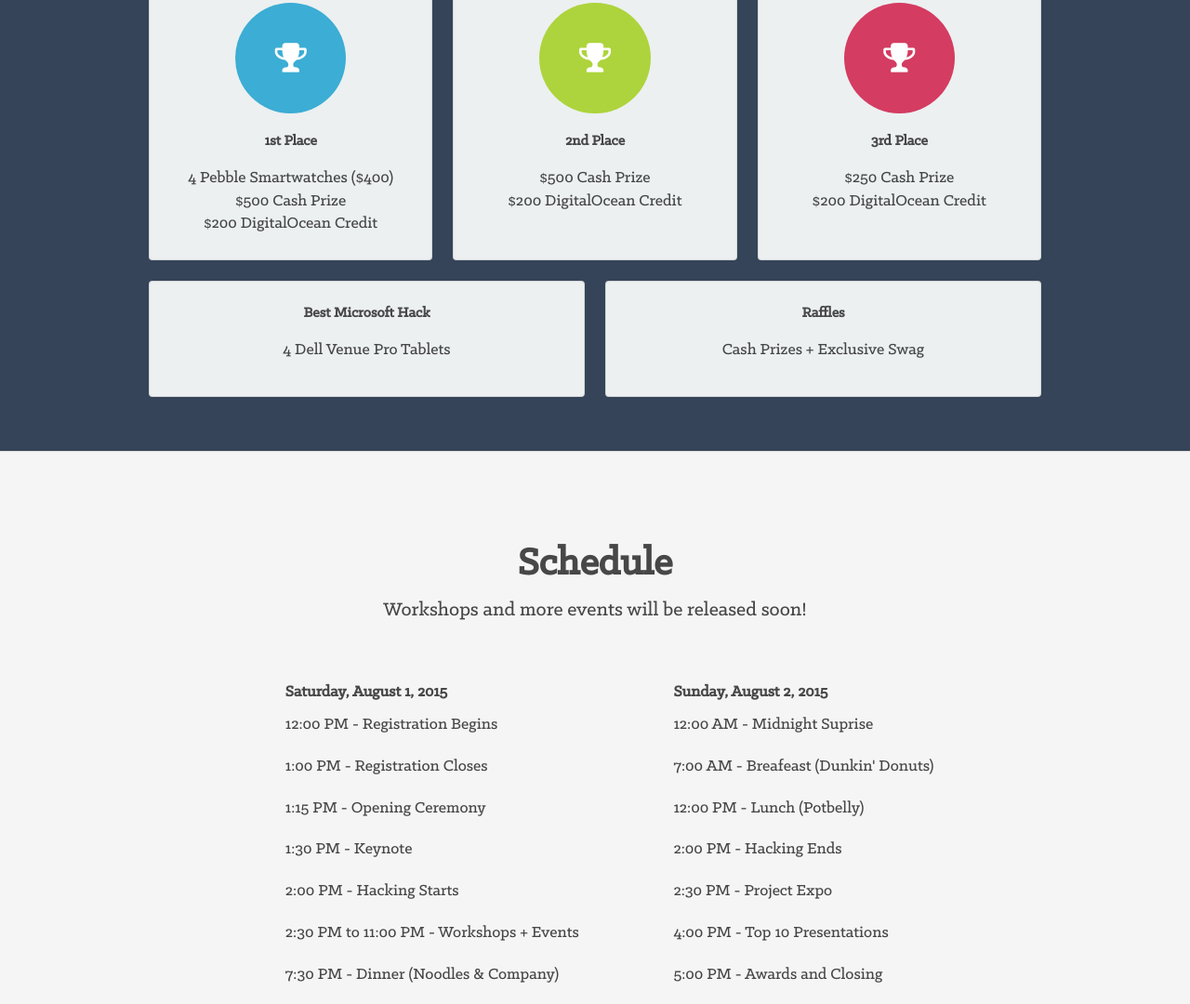
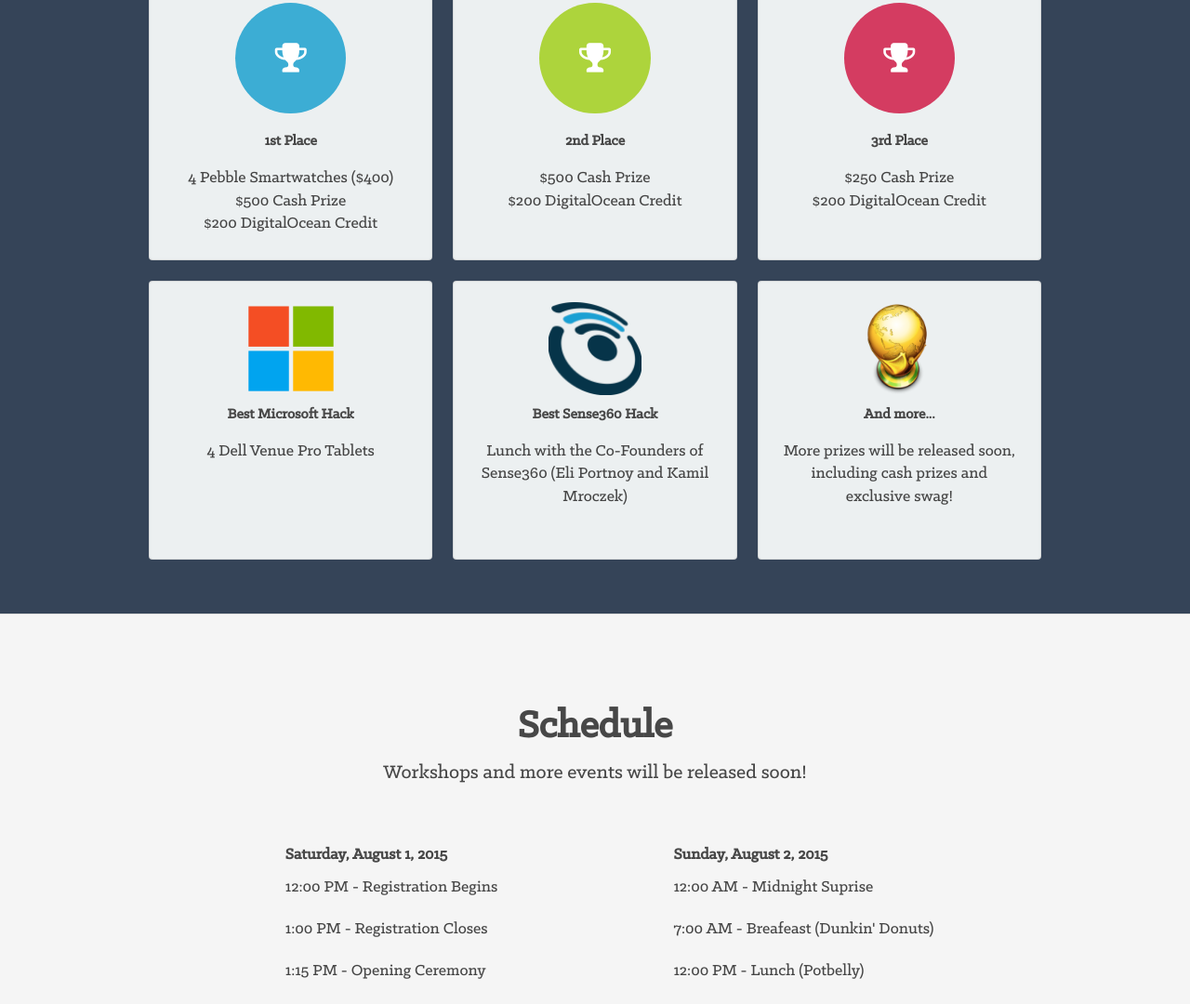
Before and after one commit to DCHacks/dchacks.github.io, a plain HTML site: page index.html in a window 1280 px wide. Shown: the part 4404-5484 px from the top of the page at 93% size. Drawn offline with Linux system fonts and the light colour scheme.

Commit message:
Add prizes

```diff
--- a/index.html
+++ b/index.html
@@ -299,19 +299,30 @@
 					</div>
 				</div>
 				<div class="row uniform">
-					<div class="6u 12u$(medium)">
-						<section class="box" style="height: 125px">
+					<div class="4u 12u$(medium)">
+						<section class="box" style="height: 300px">
 							<center>
+								<img src="prizes/microsoft.png" style="width: 100px">
 								<h3>Best Microsoft Hack</h3>
 								<p>4 Dell Venue Pro Tablets</p>
 							</center>
 						</section>
 					</div>
-					<div class="6u 12u$(medium)">
-						<section class="box" style="height: 125px">
+					<div class="4u 12u$(medium)">
+						<section class="box" style="height: 300px">
 							<center>
-								<h3>Raffles</h3>
-								<p>Cash Prizes + Exclusive Swag</p>
+								<img src="prizes/sense360.png" style="width: 100px">
+								<h3>Best Sense360 Hack</h3>
+								<p>Lunch with the Co-Founders of Sense360 (Eli Portnoy and Kamil Mroczek)</p>
+							</center>
+						</section>
+					</div>
+					<div class="4u 12u$(medium)">
+						<section class="box" style="height: 300px">
+							<center>
+								<img src="prizes/blank.png" style="width: 100px">
+								<h3>And more...</h3>
+								<p>More prizes will be released soon, including cash prizes and exclusive swag!</p>
 							</center>
 						</section>
 					</div>
```
Also changed, not shown: prizes/blank.png (added), prizes/microsoft.png (added), prizes/sense360.png (added).
